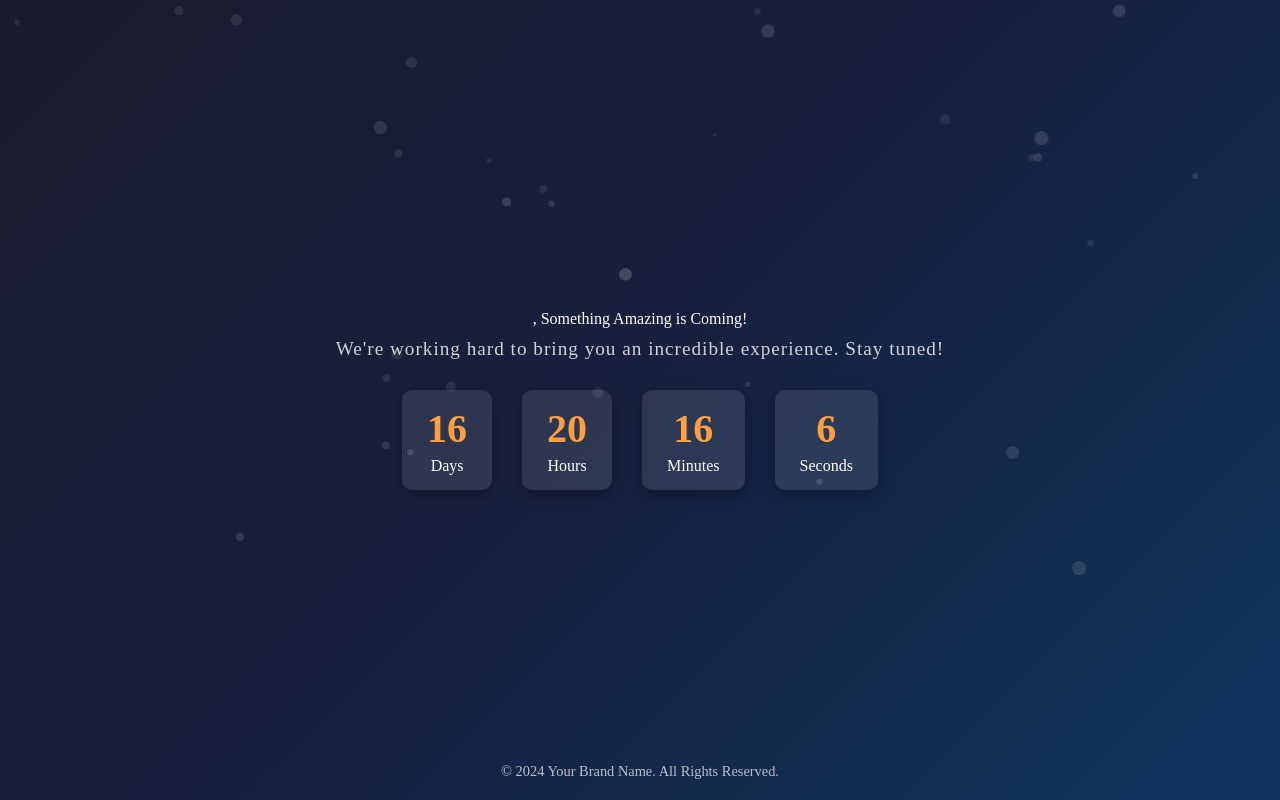
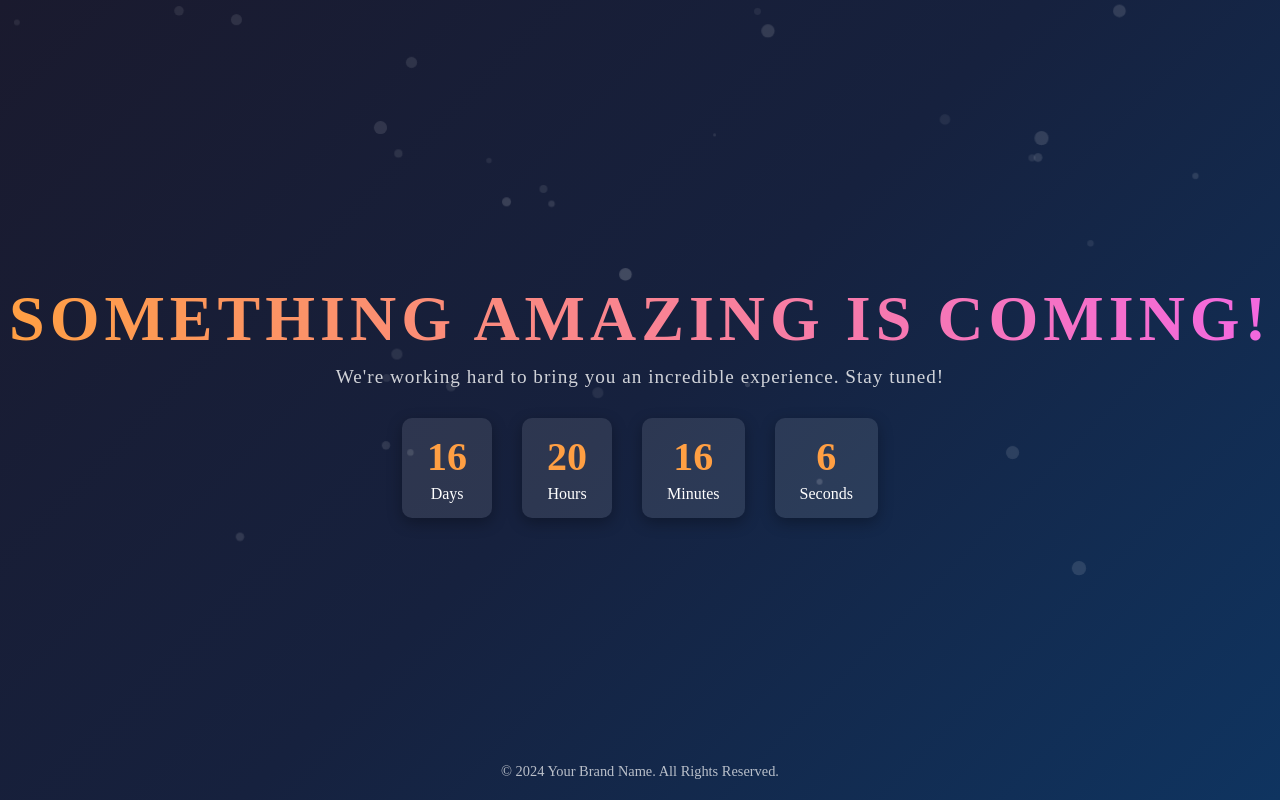
Before and after one commit to cessilsebastian/ComingSoonPage, a plain HTML site: page index.html in a window 1280 px wide. Drawn offline with Linux system fonts and the light colour scheme.

Commit message:
Update index.html

```diff
--- a/index.html
+++ b/index.html
@@ -8,7 +8,7 @@
 </head>
 <body>
     <div class="container">
-        <h1></h1>, Something Amazing is Coming!</h1>
+        <h1>Something Amazing is Coming!</h1>
         <p>We're working hard to bring you an incredible experience. Stay tuned!</p>
         <div class="countdown">
             <div class="time-box">
```
